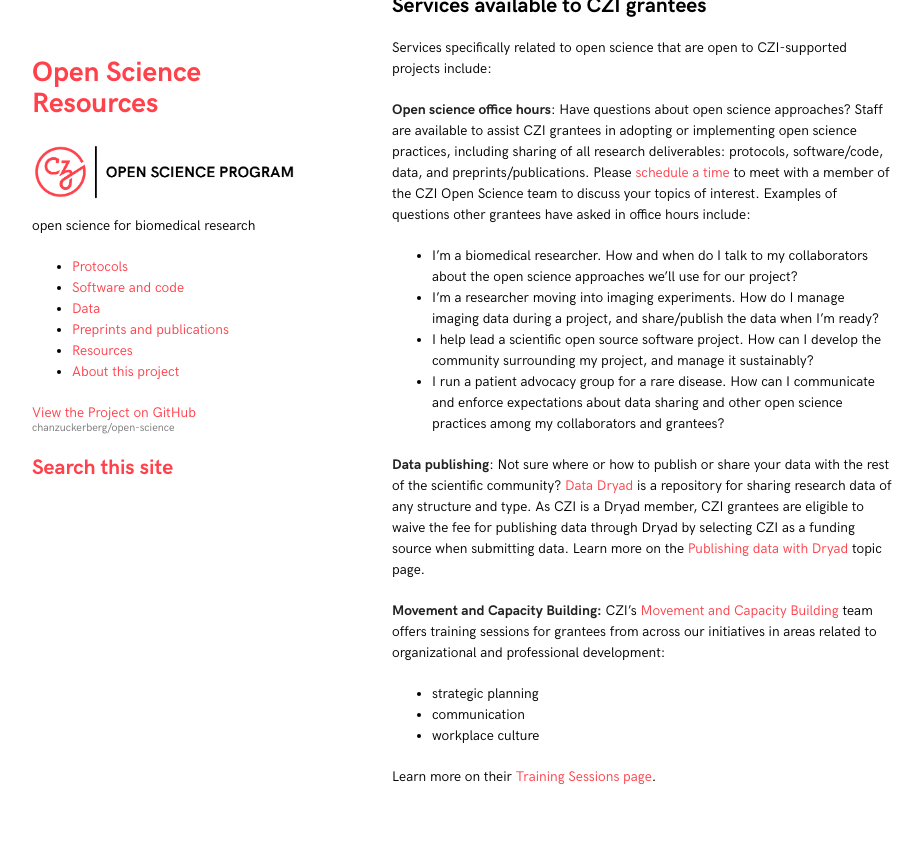
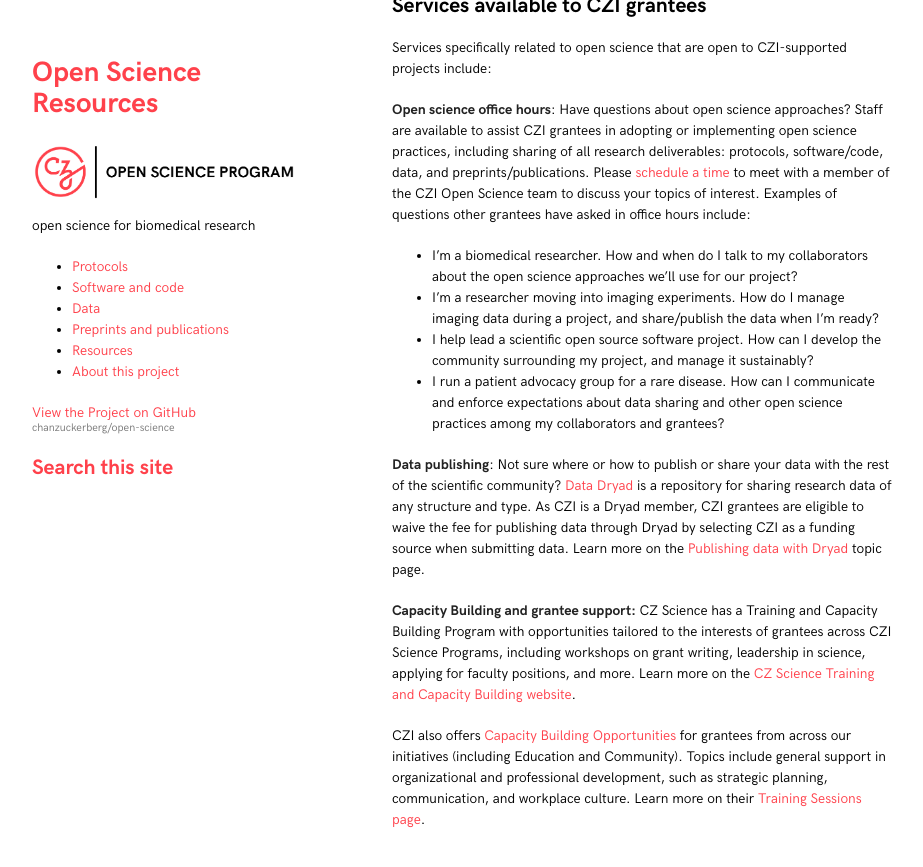
Before and after one commit to chanzuckerberg/open-science, a Jekyll site: the page built from czi-grantees.md, in a window 1280 px wide and 900 px high, scrolled down 2187 px. Shown: the top 867 px of the window, without its empty margins (178-1101 px from the left). Built offline with Jekyll 4.4.1, drawn with Linux system fonts in a browser that asks for light colours.

Commit message:
updating capacity building, adding science

```diff
--- a/czi-grantees.md
+++ b/czi-grantees.md
@@ -94,12 +94,12 @@ CZI grantees are eligible to waive the fee for publishing data through Dryad by
 Learn more on the [Publishing data with Dryad](/open-science/data_sharing/data_dryad)
 topic page.
 
-**Movement and Capacity Building:** CZI's [Movement and Capacity Building](https://chanzuckerberg.com/movement-capacity-building/)
-team offers training sessions for grantees from across our initiatives
-in areas related to organizational and professional development:
+**Capacity Building and grantee support:** CZ Science has a Training and Capacity Building Program with opportunities tailored to the interests of grantees across CZI Science Programs,
+including workshops on grant writing, leadership in science, applying for faculty positions, and more.
+Learn more on the [CZ Science Training and Capacity Building website](https://info.chanzuckerberg.com/mcb-science-resources).
 
-- strategic planning
-- communication
-- workplace culture
-
+CZI also offers [Capacity Building Opportunities](https://chanzuckerberg.com/movement-capacity-building/)
+for grantees from across our initiatives (including Education and Community).
+Topics include general support in organizational and professional development,
+such as strategic planning, communication, and workplace culture.
 Learn more on their [Training Sessions page](https://chanzuckerberg.com/movement-capacity-building/training-sessions/).
```
